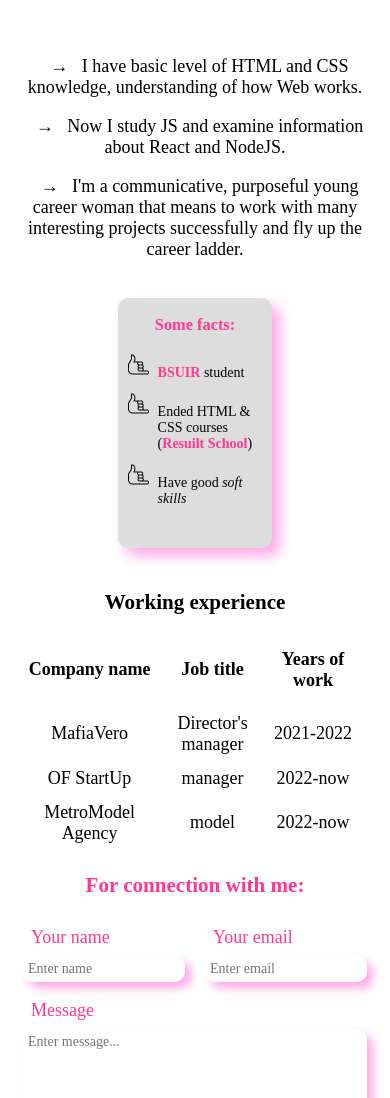
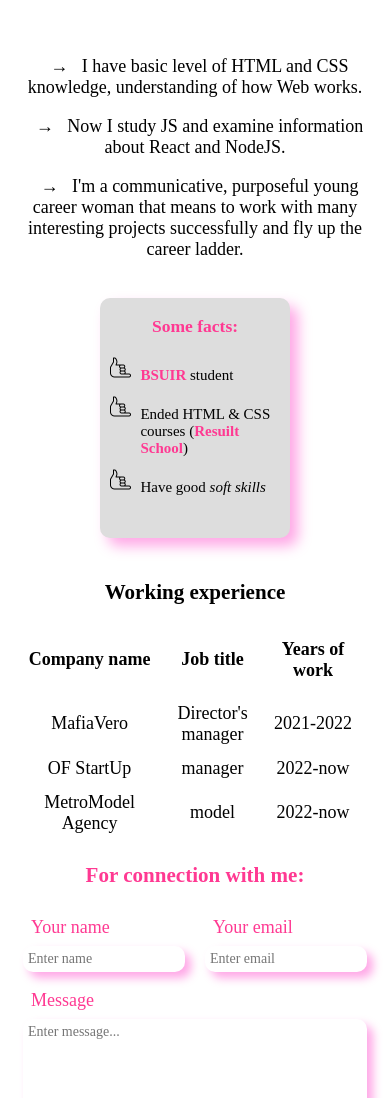
Before and after one commit to anastasiamatveichuk/resume, a plain HTML site: page index.html in a window 390 px wide. Shown: the part 693-1791 px from the top of the page. Drawn offline with Linux system fonts and the light colour scheme; a web font is replaced by a local one.

Commit message:
Update styles.css

```diff
--- a/styles.css
+++ b/styles.css
@@ -43,10 +43,11 @@ img {
 }
 .inf {
     position: relative;
+    margin-left: 15px;
     margin-top: 70px;
 }
 .file .info {
-    padding: 0px 25px 25px 40px;
+    padding: -10px 25px 25px 40px;
     width: 45%;
   }
 .file .aside {
@@ -166,6 +167,9 @@ form {
         left: 20px;
         top: 80px;
     }
+    .inf {
+        margin-left: 0px;
+    }
     .file .info {
         text-align: center;
         padding: 20px;
@@ -174,12 +178,12 @@ form {
         width: 100%;
       }
     .file .aside {
-        font-size: 14px;
+        font-size: 15px;
         position: static;
-        height: 250px;
+        height: 240px;
         border-radius: 10px;
         background-color: #ddd;
-        width: 45%;
+        width: 55%;
         margin: auto;
         padding-top: 1px;
         padding-right: 0px;
```
